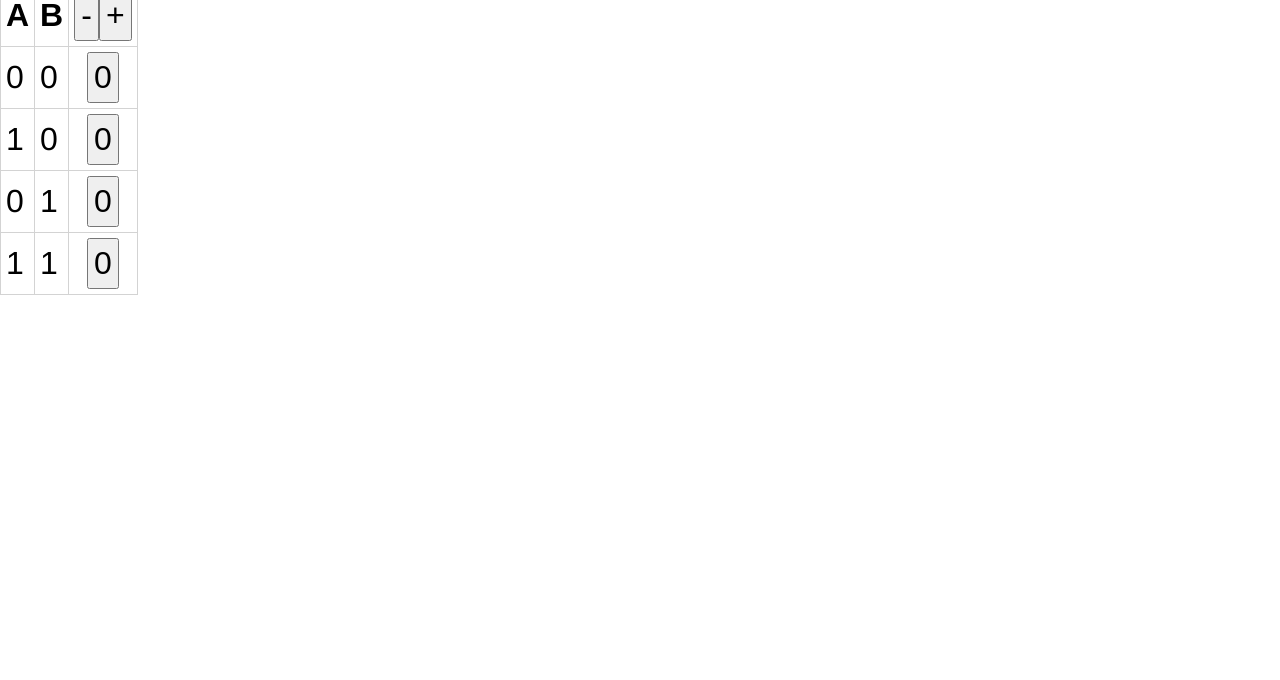
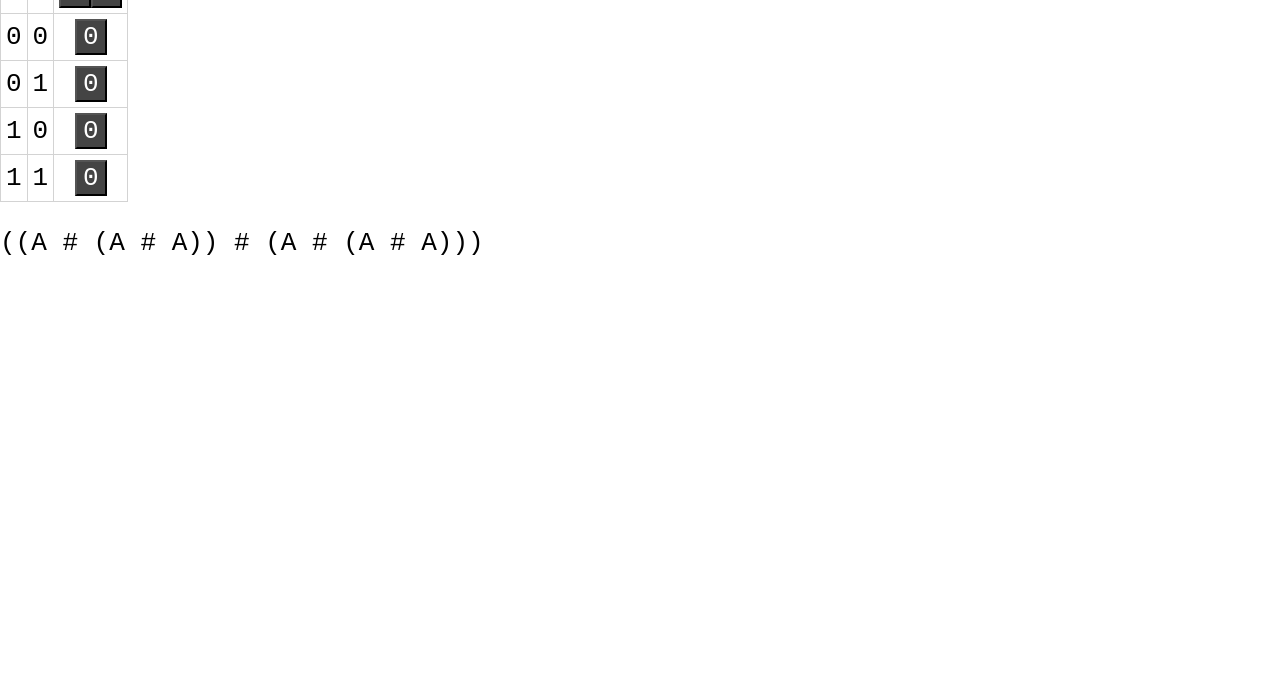
Before and after one commit to darthwalsh/DigitalLogicMinMax, a plain HTML site: page index.html in a window 1280 px wide. Shown: the part 120-800 px from the top of the page. Drawn offline with Linux system fonts and the light colour scheme.

Commit message:
fix drawing TODOs

```diff
--- a/index.html
+++ b/index.html
@@ -22,5 +22,6 @@
     </header>
 
     <table id="table"></table>
+    <pre id="output"></pre>
   </body>
 </html>
--- a/main.js
+++ b/main.js
@@ -69,8 +69,10 @@ class Nand {
 /** @param {Gate} g */
 function table(g) {
   const w = 2 ** DIM;
-  const table = Array(w).fill().map((_, i) => g.eval(Array(w).fill().map((_, j) => Boolean(i & (2**j)))));
-  return table.map(Number).join('');
+  const rows = Array(w).fill().map((_, i) => g.eval(
+    Array(DIM).fill().map((_, j) => Boolean(i & (2**j))).reverse()
+  ));
+  return rows.map(Number).join('');
 }
 
 function find() {
@@ -82,11 +84,7 @@ function find() {
   while (toSearch.length) {
     const [next] = toSearch.splice(0, 1);
     const t = table(next);
-    if (map.has(t)) {
-//       console.log("skipping " + next + " with " + t);
-      continue;
-    }
-    console.log("using " + next + " with " + t);
+    if (map.has(t)) continue;
     map.set(t, next);
 
     for (const x of map.values()) {
@@ -110,24 +108,39 @@ function draw() {
   const topLeft = create(top, 'td');
   const less = create(topLeft, 'button');
   less.innerText = '-';
+  less.onclick = () => {
+    if(DIM) --DIM;
+    draw();
+  };
   const more = create(topLeft, 'button');
   more.innerText = '+';
+  more.onclick = () => {
+    ++DIM;
+    draw();
+  };
 
   for (let r = 0; r < 2**DIM; ++r) {
     const tr = create(table, "tr");
-    for (let i = 0; i < DIM; ++i) {
+    for (let i = DIM - 1; i >= 0; --i) {
       const td = create(tr, "td");
       td.innerText = +Boolean(r & (2**i));
     }
     const th = create(tr, "th");
-    const button = create(th, "button");
-    button.innerText = "0";
+    const b = create(th, "button");
+    b.innerText = "0";
+    b.onclick = () => {
+      b.innerText = 1 - b.innerText;
+      code(findMap);
+    }
   }
+
+  const findMap = find();
+  code(findMap);
+}
+
+function code(findMap) {
+  const lookup = [...$("table").querySelectorAll('BUTTON')].slice(2).map(e => e.innerText).join('');
+  $('output').innerText = findMap.get(lookup);
 }
 
 draw();
-find();
-
-// TODO wire up less more
-// TODO draw puts the buttons backwards
-// TODO pick find from the number of cells
--- a/style.css
+++ b/style.css
@@ -1,5 +1,5 @@
 body {
-  font-family: "Franklin Gothic Medium", "Arial Narrow", Arial, sans-serif;
+  font-family: monospace;
   margin: 0;
   overflow-x: hidden;
   font-size: 200%;
@@ -29,13 +29,15 @@ table {
 
 table, td, th {
   border: 1px solid lightgray;
-  position: relative;
 }
 
-td, th, button {
+td, th {
   padding: 5px;
 }
 
 button {
   font-size: 100%;
+  background-color: #444;
+  font-family: monospace;
+  color: white;
 }
```
